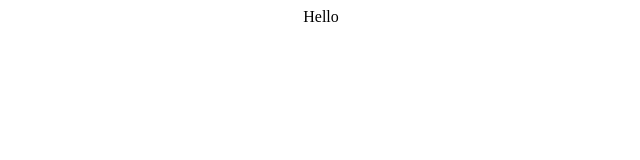
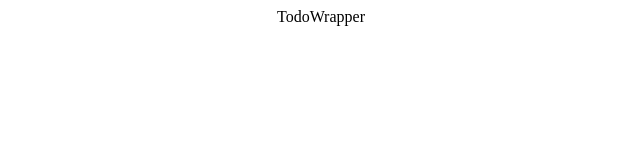
Before and after one commit to muslumhanerol/ToDo_App_With_React, a React (Create React App) app in the folder todo_app/: page / in a window 1280 px wide. Shown: the top 160 px of the page, without its empty margins (319-959 px from the left). Built offline with nearby package versions, Linux system fonts and the light colour scheme.

Commit message:
Update App.js

```diff
--- a/todo_app/src/App.js
+++ b/todo_app/src/App.js
@@ -1,12 +1,12 @@
-import './App.css';
+import "./App.css";
+import TodoWrapper from "./Components/TodoWrapper";
 
 function App() {
   return (
     <>
-    <div className='App'>
-    Hello
-    </div>
-
+      <div className="App">
+        <TodoWrapper />
+      </div>
     </>
   );
 }
```
